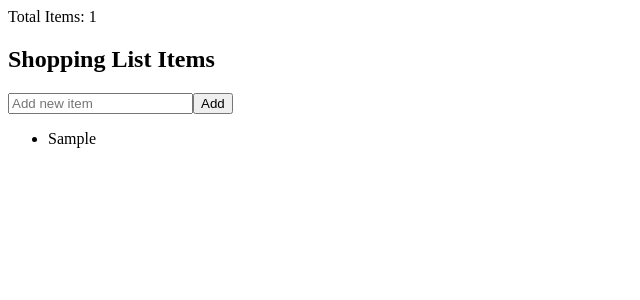
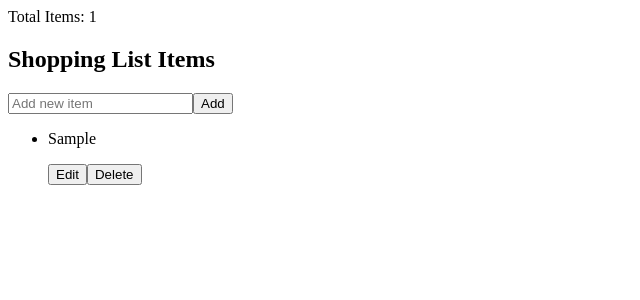
Before and after one commit to Trevor-Rezac/adv-react-shopping-list-enhanced, a React app: page / in a window 1280 px wide. Both pictures are taken after typing "Sample" into the empty fields and a click on the button "Add". Shown: the top 300 px of the page, without its empty margins (0-640 px from the left). Built offline with nearby package versions, Linux system fonts and the light colour scheme.

Commit message:
added update_item to listReducer, item updates on submit

```diff
--- a/src/components/Items/Item.jsx
+++ b/src/components/Items/Item.jsx
@@ -1,7 +1,51 @@
-import React from 'react'
+import React from 'react';
+import { useState } from 'react';
 
-export default function Item({ item }) {
+export default function Item({ item, handleUpdateItem }) {
+  const [isEditing, setIsEditing] = useState(false);
+
+  let itemView;
+
+  if (isEditing) {
+    itemView = (
+      <form
+        onSubmit={(e) => {
+          e.preventDefault();
+          setIsEditing(false)
+        }}>
+        <input
+          type='text'
+          placeholder='Edit Item'
+          value={item.text}
+          onChange={(e) => {
+            handleUpdateItem({
+              ...item,
+              text: e.target.value
+            })
+          }}
+        />
+        <button type='submit'>Submit</button>
+      </form>
+    )
+  } else {
+    itemView = (
+      <>
+        <p>
+          {item.text}
+        </p>
+        <button
+          onClick={(e) => setIsEditing(true)}
+        >
+          Edit
+        </button>
+      </>
+    )
+  }
+
   return (
-    <div>{item.text}</div>
+    <div>
+      {itemView}
+      <button>Delete</button>
+    </div>
   )
 }
--- a/src/context/ShoppingListProvider.jsx
+++ b/src/context/ShoppingListProvider.jsx
@@ -9,6 +9,20 @@ const listReducer = (state, action) => {
         { id: Date.now(), text: action.payload.text, completed: false },
         ...state,
       ];
+    case 'update_item':
+      return state.map((item) => {
+        if (item.id === action.payload.item.id) {
+          const { completed, text } = action.payload.item;
+
+          return {
+            ...item,
+            completed,
+            text,
+          };
+        }
+
+        return item;
+      });
   }
 }
 
@@ -21,9 +35,13 @@ export const ShoppingListProvider = ({ children }) => {
     dispatch({ type: 'add_item', payload: { text } });
   }
 
+  const handleUpdateItem = (item) => {
+    dispatch({ type: 'update_item', payload: { item }})
+  }
+
   return (
     <ShoppingListContext.Provider
-    value={{ shoppingList, handleAddItem }}>
+    value={{ shoppingList, handleAddItem, handleUpdateItem }}>
       {children}
     </ShoppingListContext.Provider>
   )
--- a/src/views/ShoppingList/List.jsx
+++ b/src/views/ShoppingList/List.jsx
@@ -4,7 +4,7 @@ import { useShoppingList } from '../../context/ShoppingListProvider';
 
 export default function ShoppingList() {
   const [listItem, setListItem] = useState('');
-  const { shoppingList, handleAddItem } = useShoppingList();
+  const { shoppingList, handleAddItem, handleUpdateItem } = useShoppingList();
 
   const handleSubmit = (e) => {
     e.preventDefault();
@@ -27,7 +27,9 @@ export default function ShoppingList() {
       <ul>
         {shoppingList.map((item) =>
           <li key={`${item.id}`}>
-            <Item item={item}/>
+            <Item
+            item={item}
+            handleUpdateItem={handleUpdateItem}/>
           </li>)}
       </ul>
     </>
```
